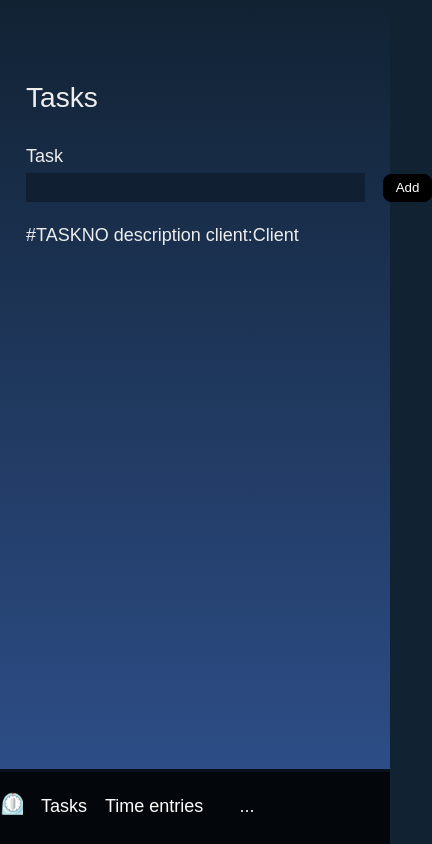
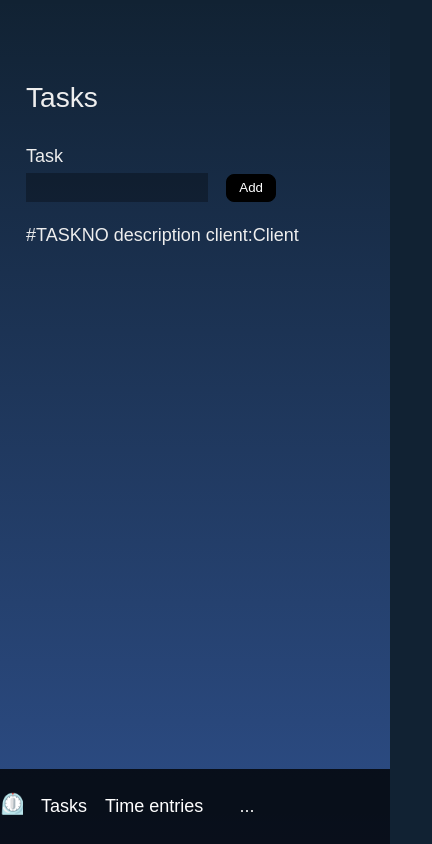
Before and after one commit to peter-sharp/timesheet, a website with bundled scripts: page index.html in a window 390 px wide. Shown: the whole page, 432 px wide, since content can reach past the window. Built offline with nearby package versions, Linux system fonts and the light colour scheme.

Commit message:
Fixes mobile styles on task and timesheet pages

```diff
--- a/style.css
+++ b/style.css
@@ -1,9 +1,15 @@
 :root {
   --space-1: 0.2rem;
 }
-html {font-size: 112.5%;} /*18px*/
+html {
+  font-size: 112.5%;
+  width: 100%;
+  min-height: 100%;
+  overflow-x: auto;
+  overflow-y: auto;
+} /*18px*/
 
-html, body {
+ body {
   min-height: calc(100% - 4em);
 }
 
@@ -132,8 +138,8 @@ label > input {
   max-width: 5em;
 }
 
-[name="taskRaw"] {
-  width: 25em;
+.input-group > input {
+  width: 100%;
 }
 
 th + th,
@@ -195,7 +201,7 @@ summary > :where(h1, h2, h3, h4) {
   bottom: 0;
   left: 0;
   position: fixed;
-  width: 100vw;
+  right: 0;
 }
 
 .fixed-footer + .fixed-nav-placeholder {
--- a/timesheet.js
+++ b/timesheet.js
@@ -11,7 +11,7 @@ import shallowClone from "./utils/shallowClone.js";
 
 
 const template = document.createElement('template');
-template.innerHTML = /*html*/`<form class="wrapper__inner" id=timesheet>
+template.innerHTML = /*html*/`<form class="wrapper__inner overflow-x-scroll" id=timesheet>
 <table>
     <thead>
         <tr>
```
